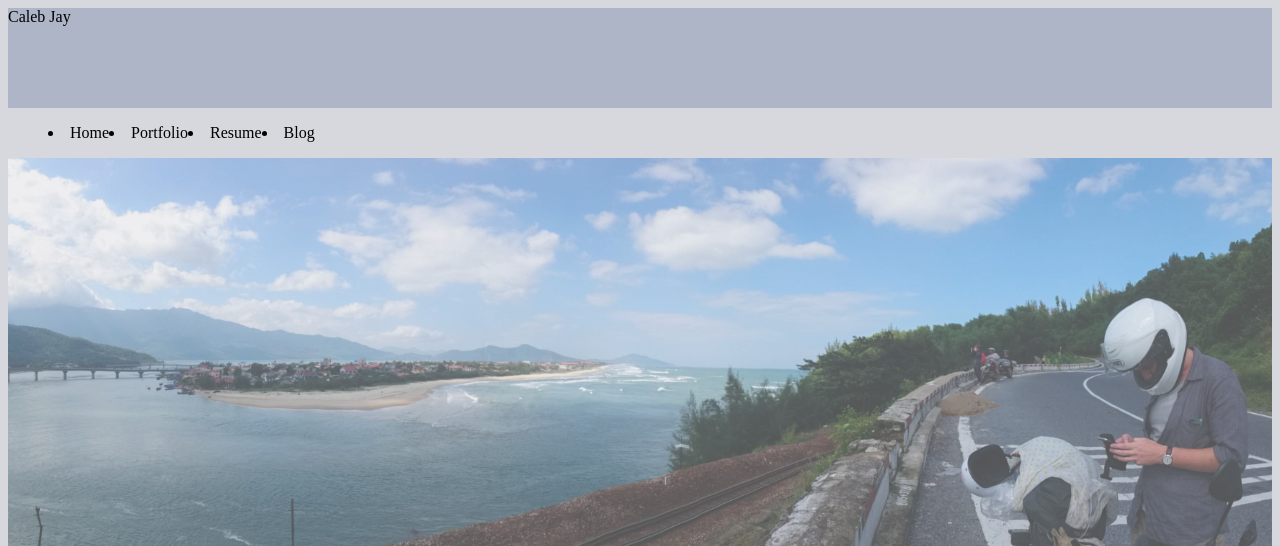
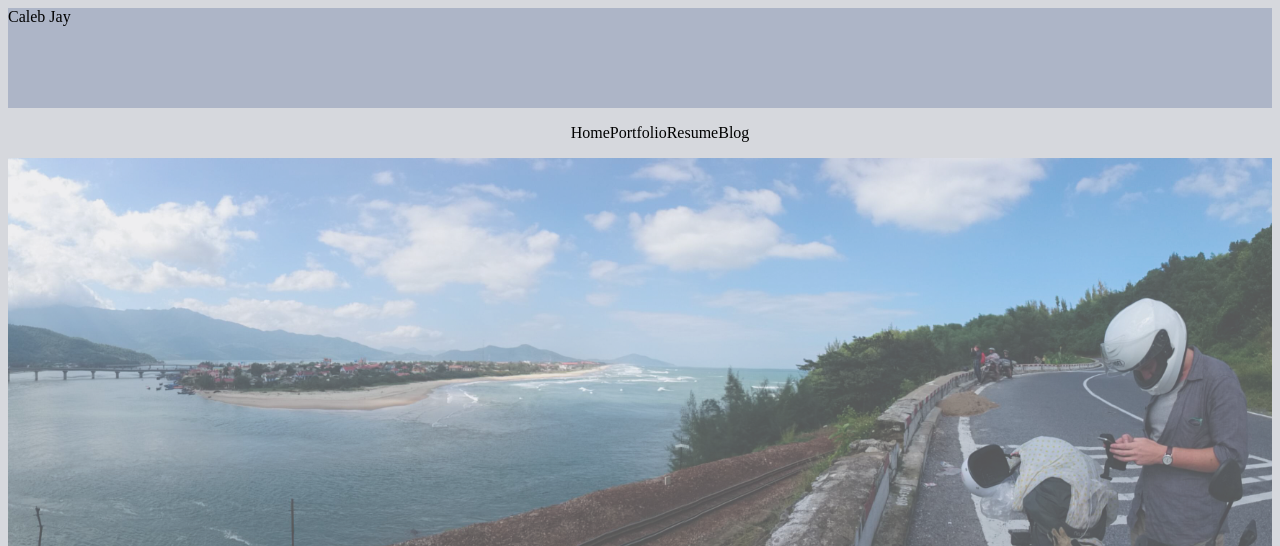
Before and after one commit to komali2/personalWebsite, a PHP site: page /index2.html in a window 1280 px wide. Shown: the top 546 px of the page. Run offline with PHP 8.4, Linux system fonts and the light colour scheme.

Commit message:
des: centering ul

```diff
--- a/styles2.css
+++ b/styles2.css
@@ -22,8 +22,9 @@ body{
 }
 
 nav{
-  /*display:flex;
-  flex-direction: row;*/
+  display:flex;
+  flex-direction: row;
+  justify-content: center;
 }
 
 nav ul{
@@ -33,4 +34,5 @@ nav ul{
 
 nav li{
   list-style-position: inside;
+  list-style-type: none;
 }
```
